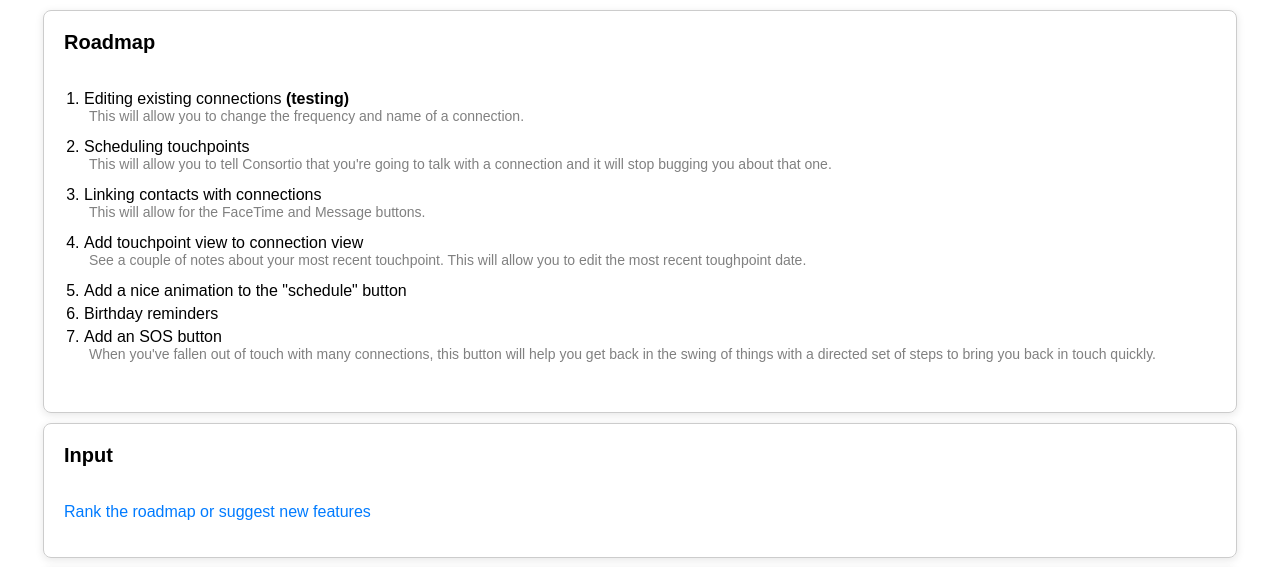
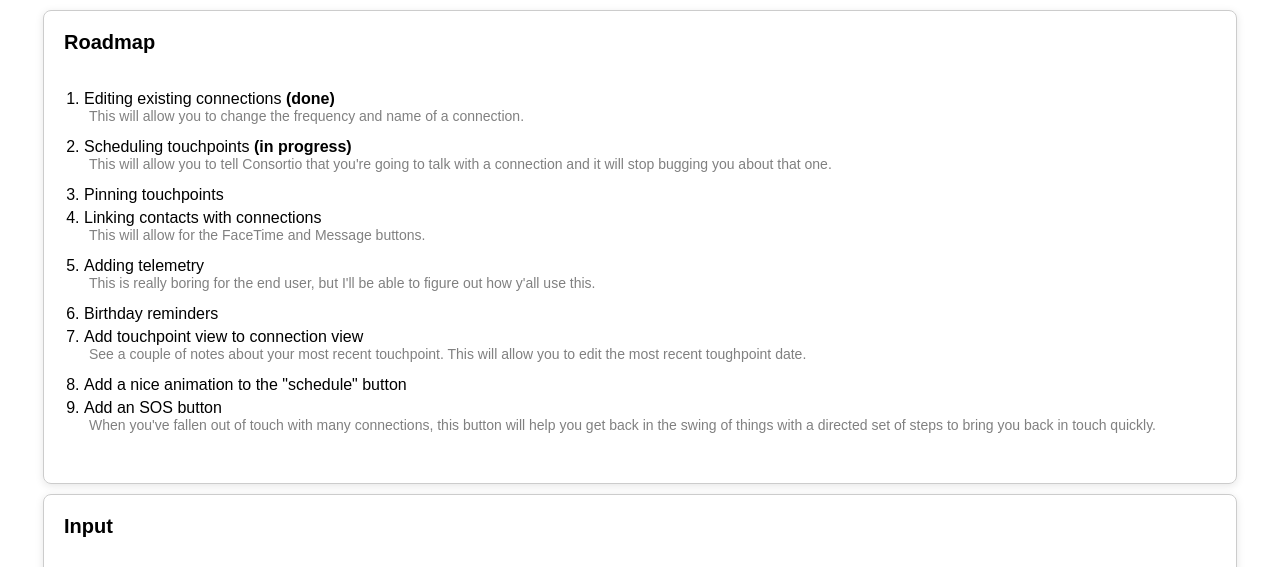
Before and after one commit to KitchenTable99/kitchentable99.github.io, a plain HTML site: page index.html in a window 1280 px wide. Shown: the top 567 px of the page. Drawn offline with Linux system fonts and the light colour scheme.

Commit message:
Update for scheduling

```diff
--- a/index.html
+++ b/index.html
@@ -80,16 +80,19 @@
     <div class="roadmap-container">
         <div class="roadmap-title">Roadmap</div>
         <ol class="roadmap-list">
-            <li>Editing existing connections <b>(testing)</b></li>
+            <li>Editing existing connections <b>(done)</b></li>
                 <p style="color: grey; font-size: 14px; margin-top: -5px; margin-left: 5px;">This will allow you to change the frequency and name of a connection.</p>
-            <li>Scheduling touchpoints</li>
+            <li>Scheduling touchpoints <b>(in progress)</b></li>
                 <p style="color: grey; font-size: 14px; margin-top: -5px; margin-left: 5px;">This will allow you to tell Consortio that you're going to talk with a connection and it will stop bugging you about that one.</p>
+            <li>Pinning touchpoints</li>
             <li>Linking contacts with connections</li>
                 <p style="color: grey; font-size: 14px; margin-top: -5px; margin-left: 5px;">This will allow for the FaceTime and Message buttons.</p>
+            <li>Adding telemetry</li>
+                <p style="color: grey; font-size: 14px; margin-top: -5px; margin-left: 5px;">This is really boring for the end user, but I'll be able to figure out how y'all use this.</p>
+            <li>Birthday reminders</li>
             <li>Add touchpoint view to connection view</li>
                 <p style="color: grey; font-size: 14px; margin-top: -5px; margin-left: 5px;">See a couple of notes about your most recent touchpoint. This will allow you to edit the most recent toughpoint date.</p>
             <li>Add a nice animation to the "schedule" button</li>
-            <li>Birthday reminders</li>
             <li>Add an SOS button</li>
                 <p style="color: grey; font-size: 14px; margin-top: -5px; margin-left: 5px">When you've fallen out of touch with many connections, this button will help you get back in the swing of things with a directed set of steps to bring you back in touch quickly.</p>
         </ol>
```
